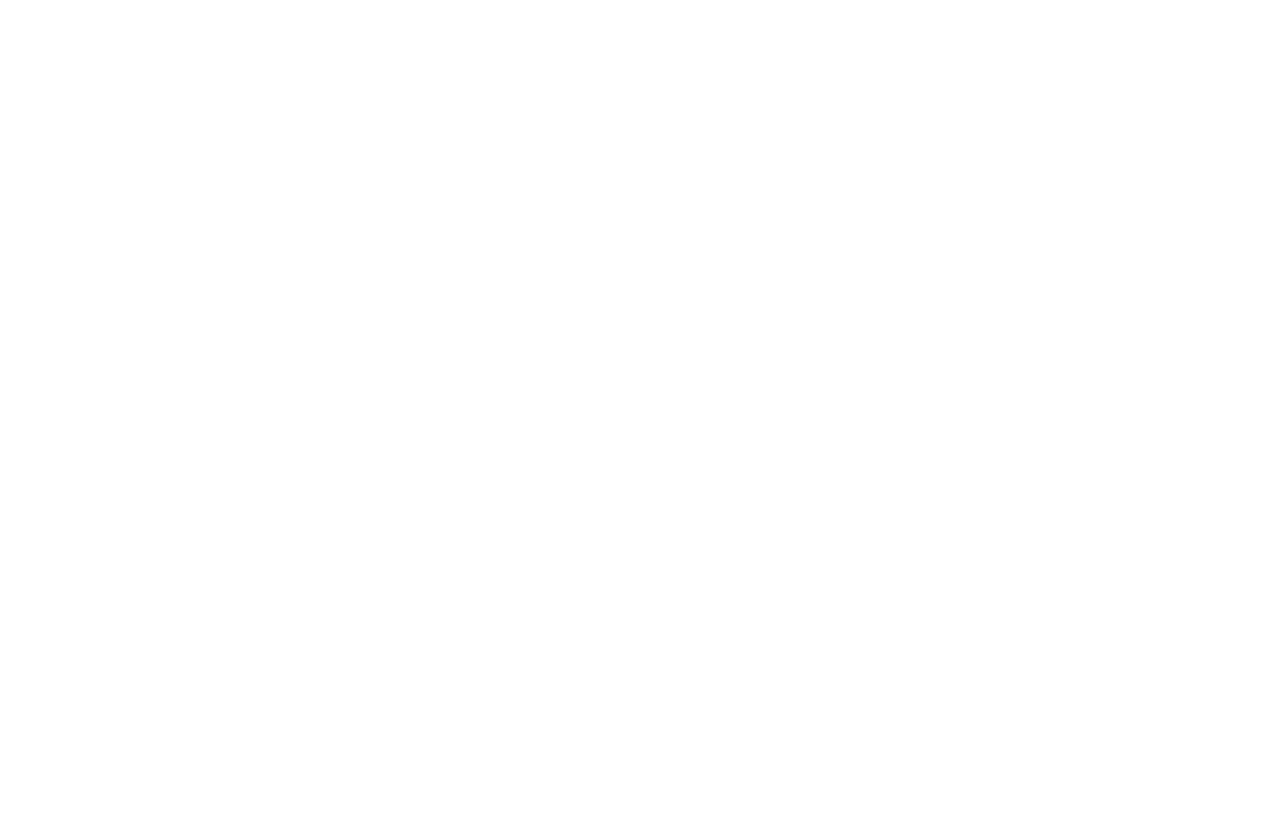
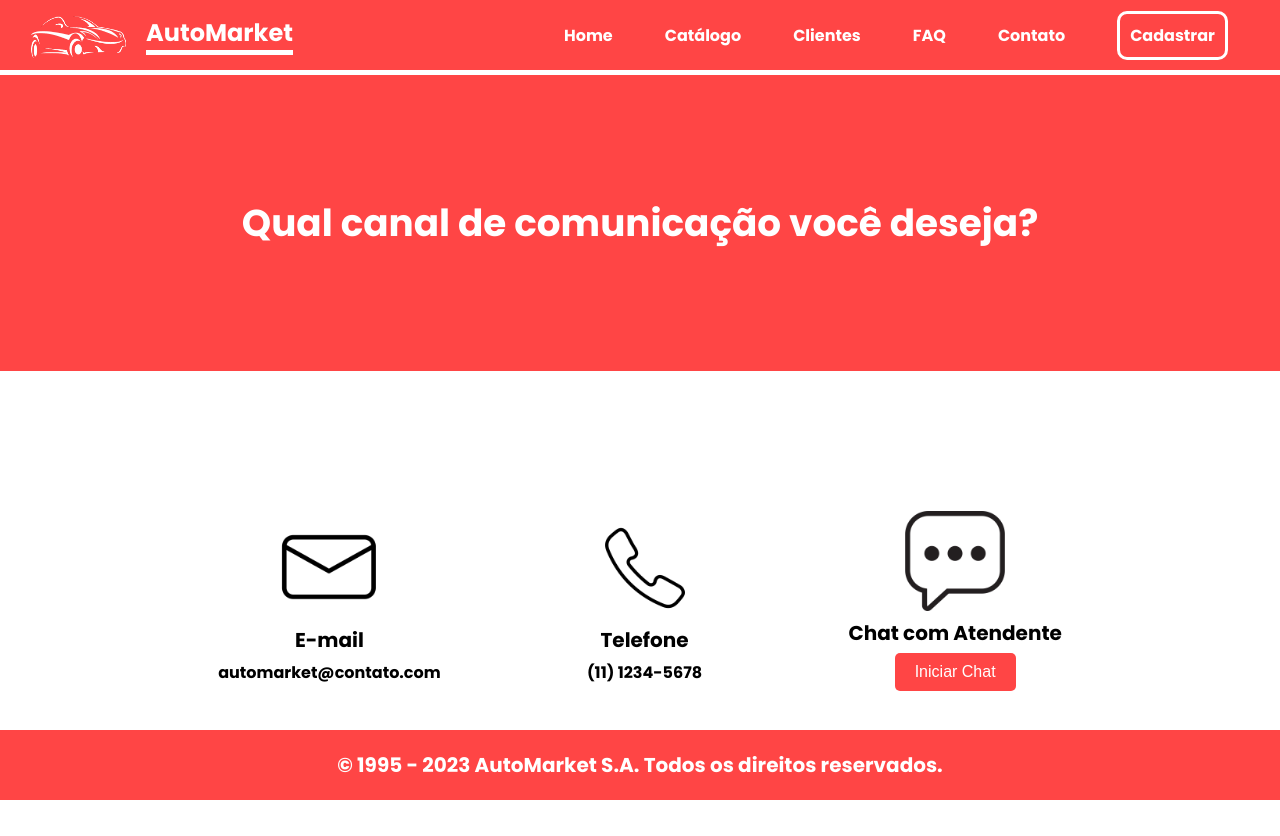
Before and after one commit to JoaoPauloClass/ProjetoHtml, a plain HTML site: page contato.html in a window 1280 px wide. Before the commit the page ends 800 px from the top, so only its background shows below. Drawn offline with Linux system fonts and the light colour scheme.

Commit message:
Contatos

```diff
--- a/contato.html
+++ b/contato.html
@@ -4,8 +4,62 @@
     <meta charset="UTF-8">
     <meta name="viewport" content="width=device-width, initial-scale=1.0">
     <title>Página de Contato</title>
+    <link rel="stylesheet" href="style-contato.css">
+    <script src="navbar.js"></script>
 </head>
 <body>
+    <header>
+        <div class="logo">
+            <img src="./imgs/logo-automarket.png" alt="Logo AutoMarket">
+            <h1>AutoMarket</h1>
+        </div>
 
+        <div class="mobile-menu">
+            <div class="line1"></div>
+            <div class="line2"></div>
+            <div class="line3"></div>
+        </div>
+
+        <nav class="nav-header">
+            <ul>
+                <li><a href="#">Home</a></li>
+                <li><a href="#">Catálogo</a></li>
+                <li><a href="#">Clientes</a></li>
+                <li><a href="#">FAQ</a></li>
+                <li><a href="#">Contato</a></li>
+                <li><a href="#" id="header-btn-cadastro">Cadastrar</a></li>
+            </ul>
+        </nav>
+    </header>
+
+    <main>
+        <div>
+            <h1>Qual canal de comunicação você deseja?</h1>
+        </div>
+
+        <section class="contato-info">
+            <div>
+                <img src="./imgs/emailicone.png" alt="Ícone E-mail">
+                <h2>E-mail</h2>
+                <p id="email">automarket@contato.com</p>
+            </div>
+
+            <div>
+                <img src="./imgs/telefoneicone.png" alt="Ícone Telefone">
+                <h2>Telefone</h2>
+                <p id="telefone">(11) 1234-5678</p>
+            </div>
+
+            <div>
+                <img src="./imgs/chaticone.png" alt="Ícone Chat">
+                <h2>Chat com Atendente</h2>
+                <button id="iniciarChat">Iniciar Chat</button>
+            </div>
+        </section>
+    </main>
+
+    <footer>
+        <p><b>&copy; 1995 - 2023 AutoMarket S.A. Todos os direitos reservados.</b></p>
+    </footer>
 </body>
 </html>
--- a/style-contato.css
+++ b/style-contato.css
@@ -0,0 +1,235 @@
+/* Vermelho #ff4545 */
+@import url('https://fonts.googleapis.com/css2?family=Poppins:ital,wght@0,700;1,400;1,800&display=swap');
+
+*{
+    margin: 0;
+    padding: 0;
+}
+
+body{
+    font-family: 'Poppins', sans-serif;
+    margin: 0;
+    padding: 0;
+}
+
+header{
+    background-color: #ff4545;
+    color: white;
+    display: flex;
+    justify-content: space-between;
+    height: 70px;
+    width: 100%;
+    max-width: 100vw;
+}
+
+.logo{
+    display: flex;
+    align-items: center;
+    justify-content: space-around;
+    gap: 5px;
+
+    width: calc(25% - 40px);
+    text-align: center;
+    margin: 0px 20px;
+    height: 100%;
+}
+
+.logo img{
+    height: 70%;
+}
+
+.logo h1{
+    font-size: 3vh;
+    margin: 0;
+    padding: 0;
+    border-bottom: 5px solid white;
+}
+
+.mobile-menu{
+    cursor: pointer;
+    display: none;
+    margin: 15px;
+}
+
+.mobile-menu div{
+    width: 32px;
+    height: 4px;
+    background-color: #fff;
+    margin: 8px;
+}
+
+.nav-header{
+    height: 100%;
+    width: 60%;
+}
+
+.nav-header ul{
+    height: 100%;
+    list-style: none;
+    display: flex;
+    justify-content: space-evenly;
+    align-items: center;
+    margin: 0;
+}
+
+.nav-header a{
+    font-size: 2vh;
+    text-decoration: none;
+    color: white;
+}
+
+.nav-header a:hover{
+    cursor: pointer;
+    transition: all 200ms;
+    border-bottom: 5px solid white;
+}
+
+#header-btn-cadastro{
+    transition: all 200ms;
+    border: 3px solid white;
+    padding: 10px;
+    border-radius: 10px;
+}
+
+/* animacao do botao cadastro ao colocar o mouse por cima */
+#header-btn-cadastro:hover{
+    cursor: pointer;
+    transition: all 200ms;
+    background-color: white;
+    color: #ff4545;
+    padding: 15px;
+}
+
+footer{
+    display: flex;
+    align-items: center;
+    justify-content: center;
+
+    text-align: center;
+    width: 100%;
+    height: 50px;
+    background-color: #ff4545;
+    color: white;
+}
+
+footer p{
+    font-size: 2.5vh;
+}
+
+/* resposividade para telas menores que 1250px */
+@media (max-width: 1250px){
+
+.logo img{
+    height: 50%;
+}
+
+.logo h1{
+    font-size: 2vh;
+}
+
+footer p{
+    font-size: 2.5vh;
+}
+
+}
+
+/* resposividade para mobile, menores que 850px */
+@media (max-width: 850px){
+
+header{
+    justify-content: space-evenly;
+}
+
+.logo{
+    width: 50%;
+}
+
+.logo img{
+    height: 50%;
+}
+
+.logo h1{
+    font-size: 2.5vh;
+}
+
+.mobile-menu{
+    display: block;
+}
+
+.nav-header{
+    display: none;
+}
+
+.nav-header.active{
+    display: inline;
+    position: absolute;
+    top: 69px;
+    right: 0;
+    width: 75vw;
+    height: 50vh;
+    background: #ff4545;
+}
+
+.nav-header ul{
+    flex-direction: column;
+    align-items: center;
+}
+
+}
+
+main h1 {
+    font-size: 28pt;
+    text-align: center;
+    color: rgb(255, 255, 255), 255;
+    background: #ff4545;
+    padding: 120px;
+    border-top: 5px solid white;
+}
+
+.contato-info {
+    display: flex;
+    justify-content: space-around;
+    align-items: center;
+    margin-top: 20px;
+}
+
+.contato-info div {
+    text-align: center;
+}
+
+.contato-info h2 {
+    font-size: 20px;
+    margin-bottom: 5px;
+}
+
+#iniciarChat {
+    background-color: #ff4545;
+    color: #fff;
+    padding: 10px 20px;
+    border: none;
+    border-radius: 5px;
+    font-size: 16px;
+    cursor: pointer;
+}
+
+footer {
+    text-align: center;
+    background-color: #ff4545;
+    padding: 10px 0;
+    color: white;
+    position: fixed;
+    bottom: 0;
+}
+
+img {
+    width: 100px;
+}
+
+section {
+    margin: 25px;
+    padding: 120px;
+}
+
+h1 {
+    color: white;
+}
```
Also changed, not shown: imgs/chaticone.png (added), imgs/emailicone.png (added), imgs/telefoneicone.png (added).
